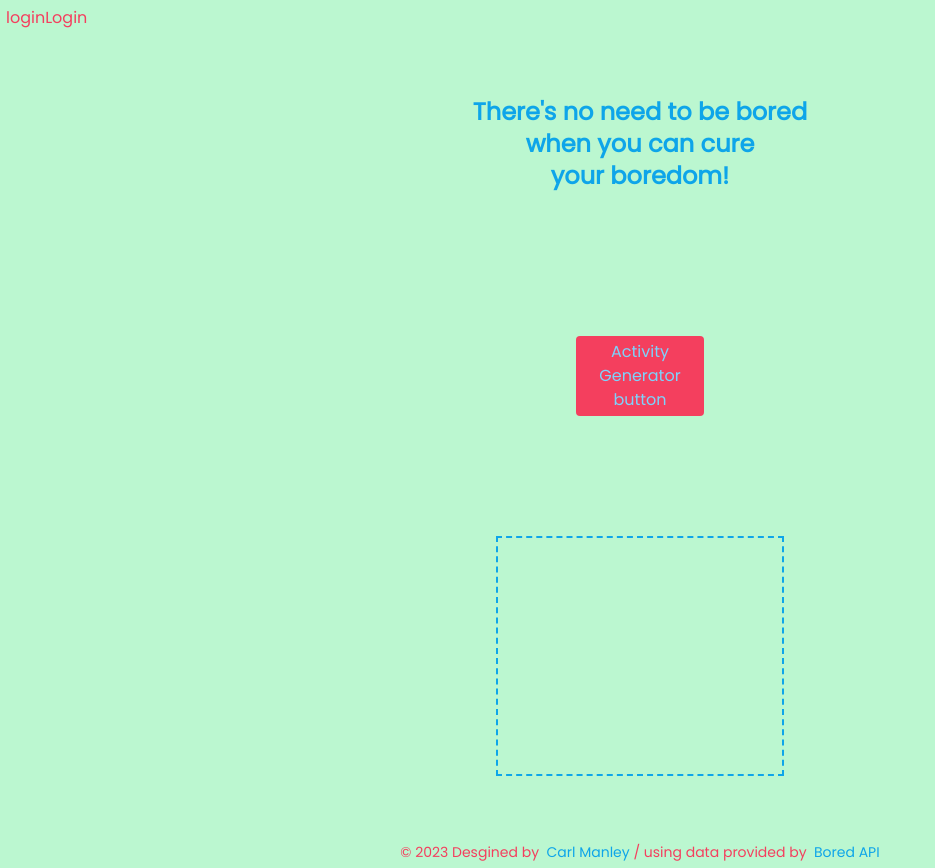
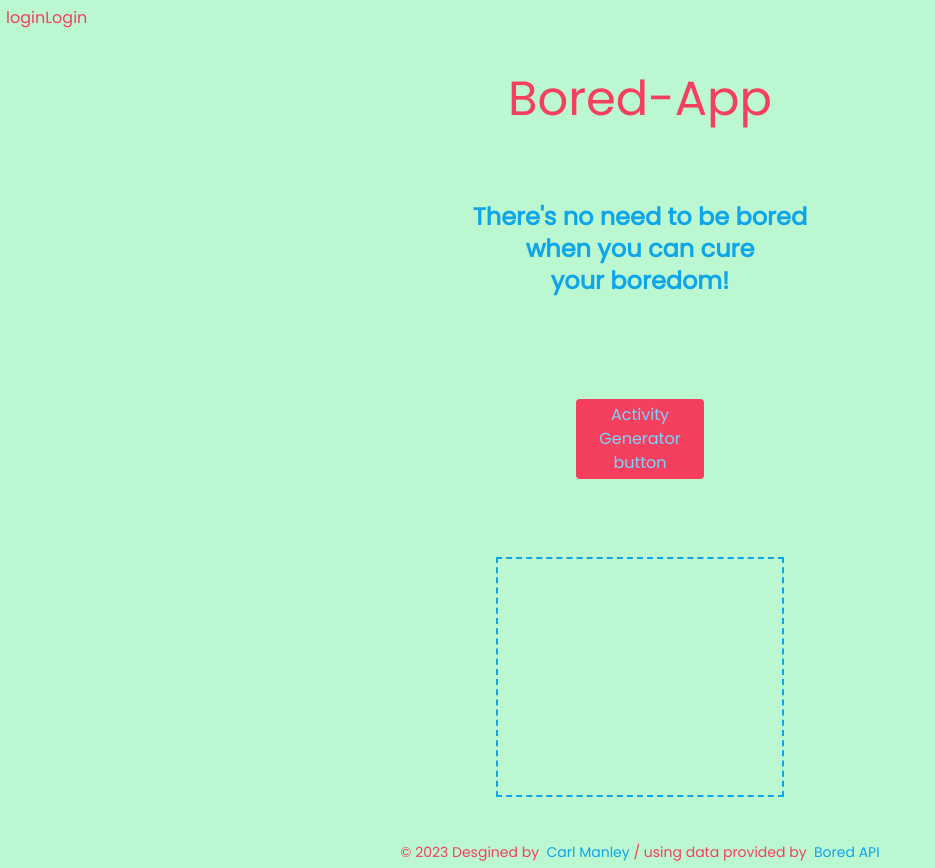
Before and after one commit to The-Codinator-Berlin/bored-app, a React (Create React App) app: page / in a window 1280 px wide. Shown: the whole page, without its empty margins (0-935 px from the left). Built offline with nearby package versions, Linux system fonts and the light colour scheme; the HTML template or start-up script is replaced by a standard one.

Commit message:
H1 added

```diff
--- a/src/MainContentLP.jsx
+++ b/src/MainContentLP.jsx
@@ -3,6 +3,7 @@ import './index.css'
 function MainContentLP() {
   return (
     <div className="flexMainContent">
+      <h1 className="text-5xl">Bored-App</h1>
       <div className="mainContentDiv text-sky-500 font-poppins font-normal text-2xl text-center md:font-bold">There's no need to be bored <br></br>when you can cure <br></br>your boredom!</div>
       <button className="rounded bg-rose-500 text-sky-300 font-light hover:bg-sky-500 hover:text-rose-500 active:bg-amber-500 active:text-green-600">Activity Generator button</button>
       <div className="generatorBox sm:flex border-dashed border-2 border-sky-500">
```
